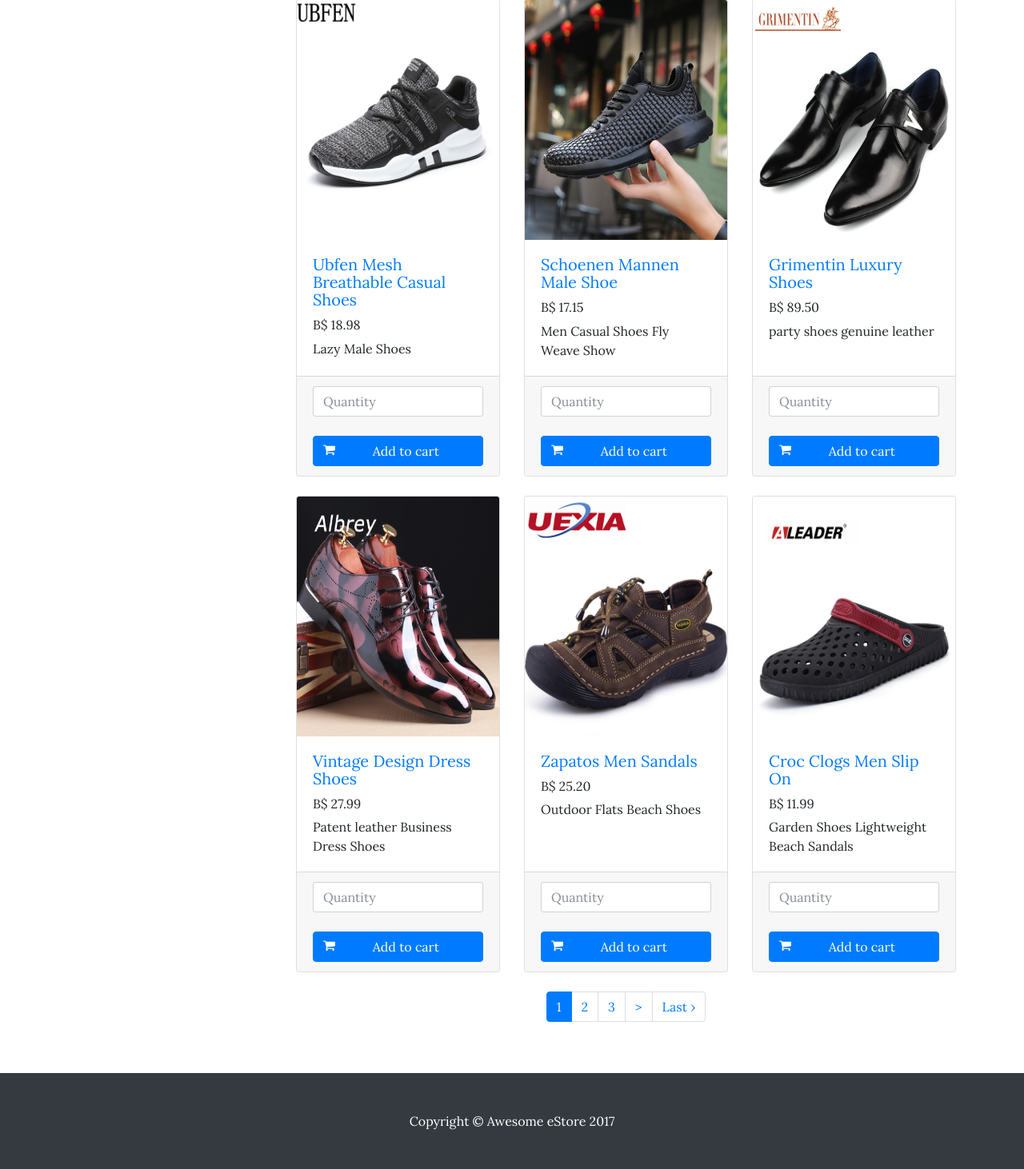
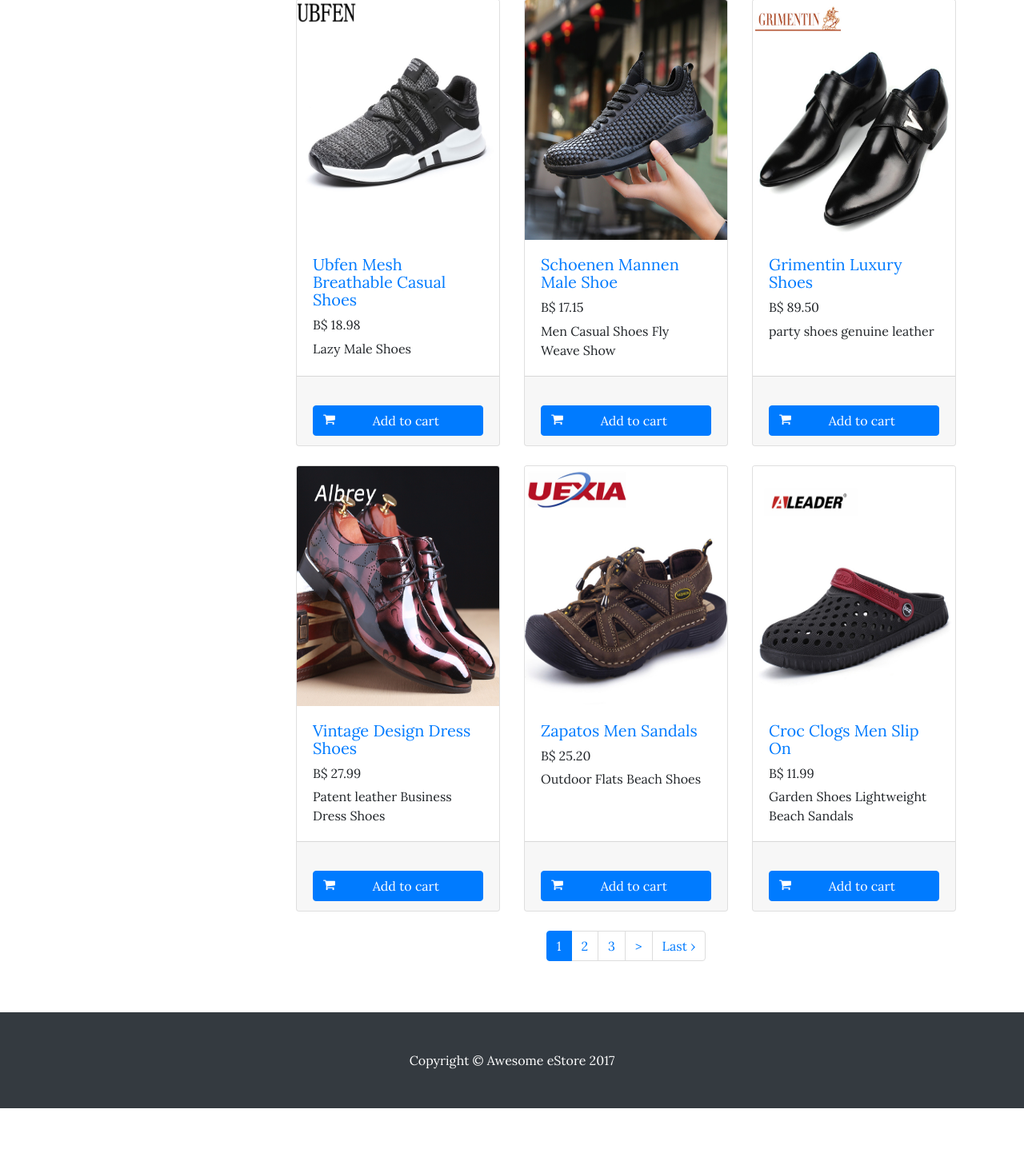
Before and after one commit to tranngoc769/ShopManager-Php-CodeIgniter, a CodeIgniter app: page / in a window 1280 px wide. Shown: the part 567-2029 px from the top of the page at 80% size. After the commit the page ends 1953 px from the top, so only its background shows below. Run offline with CodeIgniter, Linux system fonts and the light colour scheme; data comes from the database, SQL or seed files in the repository.

Commit message:
remove quantity

```diff
--- a/application/controllers/Cart.php
+++ b/application/controllers/Cart.php
@@ -18,6 +18,9 @@
         // $this->gate_model->ajax_gate();
         $product_id = $_POST['product_id'];
         $quantity = $_POST['quantity'];
+        if ($quantity != 1){
+            $quantity = 1;
+        }
         if ($this->session->userdata('usertype') != 'user' && $this->session->userdata('usertype') != 'admin') {
             $message = "Need to login first!";
             $array = array("success" => false, "message" => $message, "title" => "Warning!");
--- a/application/models/Cart_model.php
+++ b/application/models/Cart_model.php
@@ -151,6 +151,9 @@
     **/
 
     public function addProductToCart($cart_id, $product_id, $quantity) {
+        if ($quantity != 1){
+            $quantity = 1;
+        }
         $array = array (
             "cart_id" => $cart_id,
             "product_id" => $product_id,
--- a/application/views/admin/view_cart.php
+++ b/application/views/admin/view_cart.php
@@ -22,7 +22,6 @@
                   <th>No</th>
                   <th>Product Name</th>
                   <th>Unit Price</th>
-                  <th>Quantity</th>
                   <th>Price</th>
                 </tr>
               </thead>
@@ -32,7 +31,6 @@
                     <td><?= $count++;?></td>
                     <td align="left"><?= $product->product_name; ?></td>
                     <td>$ <?= $product->price; ?></td>
-                    <td><?= $product->quantity; ?></td>
                     <td>$ <?= number_format ( $product->quantity * $product->price, 2  );  ?></td>
                   </tr>
                 <?php endforeach; ?>
--- a/application/views/layout/shop/header.php
+++ b/application/views/layout/shop/header.php
@@ -24,8 +24,9 @@
 		<script>
 	        // wait for the DOM to be loaded
 			function addToCart(product_id) {
-				var quantity = "#quantity_"+product_id;
-				quantity = $(quantity).val();
+				// var quantity = "#quantity_"+product_id;
+				// quantity = $(quantity).val();
+				var quantity = 1;
 				// alert(product_id);
 				// alert(quantity);
 				if (quantity == "") {
@@ -33,13 +34,13 @@
 						$("#modal_body").html("Please enter the quantity");
 						$("#modal_title").html("Warning");
 						$("#modal_footer").html("<button type='button' class='btn btn-danger' data-dismiss='modal'>Close</button>");
-				} else if (quantity < 0) {
+				} else if (quantity != 1) {
 						$("#alert_modal").modal("show");
 						$("#modal_body").html("Quantity cannot be less than 0!");
 						$("#modal_title").html("Warning");
 						$("#modal_footer").html("<button type='button' class='btn btn-danger' data-dismiss='modal'>Close</button>");
 				} else {
-					$.post("<?= site_url('cart/addToCart'); ?>", {"quantity":quantity, "product_id":product_id},
+					$.post("<?= site_url('cart/addToCart'); ?>", {"quantity":1, "product_id":product_id},
 						function(data) {
 							console.log(data);
 							$("#alert_modal").modal("show");
--- a/application/views/shop/home.php
+++ b/application/views/shop/home.php
@@ -105,7 +105,7 @@
 							<div class="card-footer">
 								<!-- <?= form_open(site_url('cart/addToCart'), array( "id" => "addToCart_$product->product_id")); ?> -->
 								<!-- <small class="text-muted">&#9733; &#9733; &#9733; &#9733; &#9734;</small> -->
-								<input type="number" name="quantity" class="form-control" placeholder="Quantity" id="quantity_<?= $product->product_id; ?>" />
+								<input type="number" name="quantity" class="form-control"  value='1' hidden id="quantity_<?= $product->product_id; ?>" />
 								<input type="hidden" name="product_id" class="form-control" value="<?= $product->product_id; ?>"/>
 								<br>
 								<button class="pull-right btn btn-block btn-primary" type="button" onclick="addToCart(<?= $product->product_id; ?>)">
--- a/application/views/shop/product_page.php
+++ b/application/views/shop/product_page.php
@@ -15,7 +15,7 @@
 							<h4>$ <?= $product->price?></h4>
 							<strong>Short Description</strong>
 							<p class="card-text"><?= $product->short_desc?></p>
-							<input type="number" name="quantity" class="form-control" placeholder="Quantity" id="quantity_<?= $product->product_id; ?>" />
+							<input type="number" name="quantity" class="form-control"  value='1' hidden id="quantity_<?= $product->product_id; ?>" />
 							<input type="hidden" name="product_id" class="form-control" value="<?= $product->product_id; ?>"/>
 							<br>
 							<button class="pull-right btn btn-block btn-primary" type="button" onclick="addToCart(<?= $product->product_id; ?>)">
--- a/application/views/user/manage_cart.php
+++ b/application/views/user/manage_cart.php
@@ -24,7 +24,6 @@
                     <th>No</th>
                     <th>Product Image</th>
                     <th>Name</th>
-                    <th>Quantity</th>
                     <th>Price</th>
                     <th>Option</th>
                   </thead>
@@ -40,9 +39,6 @@
                       <a href="<?= site_url('shop/product/'.$cart->product_id);?>">
                         <strong><em><?= $cart->product_name; ?></em></strong>
                       </a>
-                    </td>
-                    <td rowspan=1 align="left" >
-                      Qty : <?= $cart->quantity;?>
                     </td>
                     <td rowspan=1 align="left" >
                       Price : $ <?= number_format ( $cart->price * $cart->quantity, 2 );?>
--- a/application/views/user/view_order.php
+++ b/application/views/user/view_order.php
@@ -24,7 +24,6 @@
                     <th>No</th>
                     <th>Product Image</th>
                     <th>Name</th>
-                    <th>Quantity</th>
                     <th>Price</th>
                   </thead>
                   <?php foreach($cartData as $cart): ?>
@@ -39,9 +38,6 @@
                       <a href="<?= site_url('shop/product/'.$cart->product_id);?>">
                         <strong><em><?= $cart->product_name; ?></em></strong>
                       </a>
-                    </td>
-                    <td rowspan=1 align="left" >
-                      Qty : <?= $cart->quantity;?>
                     </td>
                     <td rowspan=1 align="left" >
                       Price : $ <?= number_format ( $cart->price * $cart->quantity, 2 );?>
```
